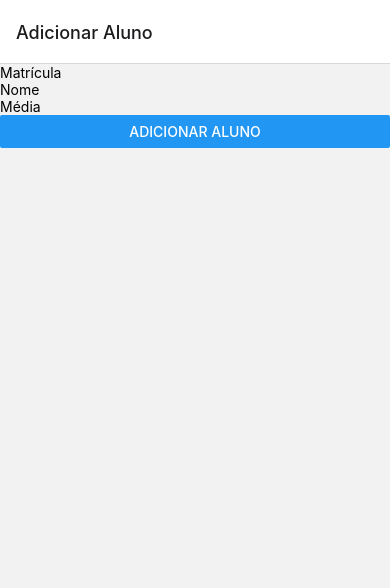
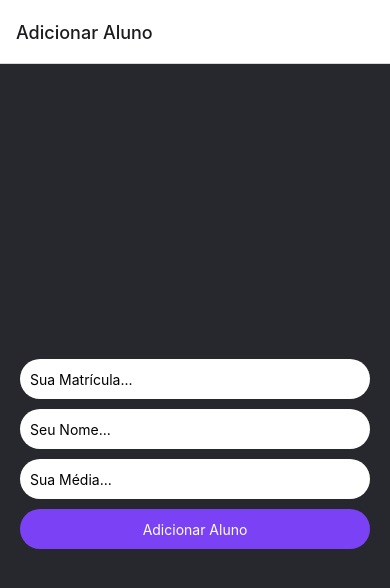
Before and after one commit to Thlimass/schoolReport, a React Native app: screen /AddStudent in a window 390 px wide. Shown: the top 588 px of the page. Built offline with nearby package versions, Linux system fonts and the light colour scheme.

Commit message:
Add screen style addStudentScreen

```diff
--- a/screens/AddStudentScreen.js
+++ b/screens/AddStudentScreen.js
@@ -1,5 +1,5 @@
 import React, { useState } from 'react';
-import { View, TextInput, Button } from 'react-native';
+import { StyleSheet, Text, View, TextInput, TouchableOpacity } from 'react-native';
 
 const AddStudentScreen = ({ navigation }) => {
   const [matricula, setMatricula] = useState('');
@@ -14,26 +14,56 @@ const AddStudentScreen = ({ navigation }) => {
   };
 
   return (
-    <View>
+    <View style={styles.container}>
       <TextInput
-        placeholder="Matrícula"
+        placeholder="Sua Matrícula..."
         value={matricula}
+        style={styles.textInput}
         onChangeText={text => setMatricula(text)}
       />
       <TextInput
-        placeholder="Nome"
+        placeholder="Seu Nome..."
         value={nome}
+        style={styles.textInput}
         onChangeText={text => setNome(text)}
       />
       <TextInput
-        placeholder="Média"
+        placeholder="Sua Média..."
         value={media}
+        style={styles.textInput}
         onChangeText={text => setMedia(text)}
         keyboardType="numeric"
       />
-      <Button title="Adicionar Aluno" onPress={handleAddStudent} />
+      <TouchableOpacity style={styles.btnAddStudent} onPress={handleAddStudent}>
+         <Text style={{color:'white', textAlign:'center'}}>Adicionar Aluno</Text>
+      </TouchableOpacity>
     </View>
   );
 };
 
+const styles = StyleSheet.create({
+  container: {
+    flex: 1,
+    backgroundColor: '#27282D',
+    alignItems: 'center',
+    justifyContent: 'center',
+    padding:20
+  },
+  textInput: {
+  width:'100%',
+  height:40,
+  backgroundColor:'white',
+  borderRadius:20,
+  paddingLeft:10,
+  marginBottom: 10
+  },
+  btnAddStudent: {
+  width:'100%',
+  height:40,
+  backgroundColor:'#7b42f5',
+  borderRadius:20,
+  justifyContent:'center'
+ }
+});
+
 export default AddStudentScreen;
```
